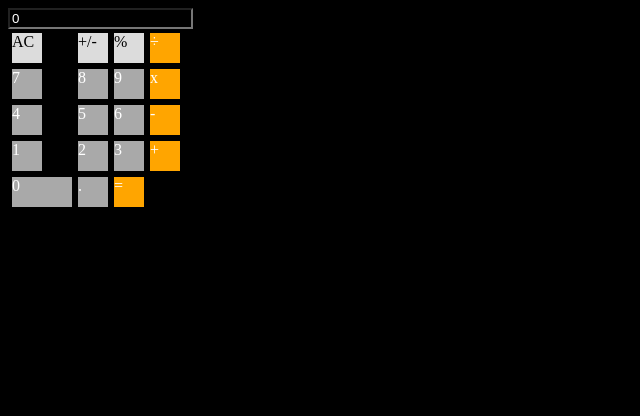
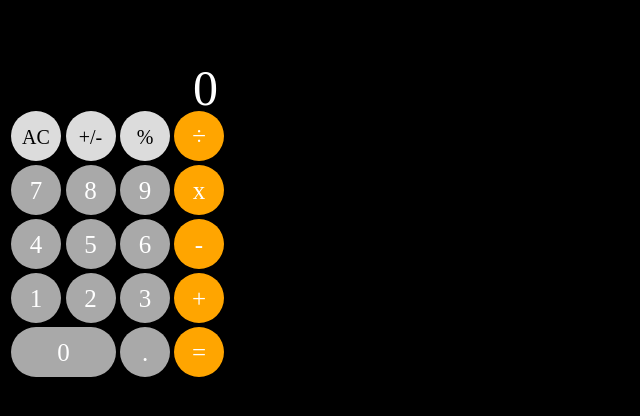
Before and after one commit to semicolonable/CalculatorApp, a plain HTML site: page index.html in a window 1280 px wide. Shown: the whole page, without its empty margins (0-640 px from the left). Drawn offline with Linux system fonts and the light colour scheme.

Commit message:
동그란 버튼, 숫자창 수정

```diff
--- a/index.html
+++ b/index.html
@@ -11,10 +11,13 @@
 
         <table>
             <thead class="box">
+                <!-- <div class="user_value">
+                    <input id="result_box" type="number">
+                </div> -->
                 <div class="user_value">
-                    <input id="result_box" type="number">
-                        </input>
-
+                    <div id="result_box" tabindex="0">
+                        <div id = "result">0</div>
+                    </div>
                 </div>
             </thead>
             <div id="btn">
@@ -46,7 +49,7 @@
                             <td><div id="btn_sum" class="calbtn">+</div></td>
                         </tr>
                         <tr class="c0=+">
-                            <td><div id="btn0" class="numbtn">0</div></td>
+                            <td colspan = "2"><div id="btn0" class="numbtn" >0</div></td>
                             <td><div id="btn_point" class="numbtn">.</div></td>
                             <td><div id="btn_equal" class="calbtn">=</div></td>
                         </tr>
--- a/script.js
+++ b/script.js
@@ -1,4 +1,4 @@
-let resultBox = document.querySelector("#result_box");
+let resultBox = document.querySelector("#result");
 let userValue = 0;
 
 
@@ -18,16 +18,19 @@ function init() {
     }
     // sign init
     document.querySelector("#btn_AC").addEventListener('click', function () {
-        userValue=0;
-        resultBox.value = 0;
+        userValue = 0;
+        resultBox.innerText = 0;
+        accentOFF();
     })
     document.querySelector("#btn_switch").addEventListener('click', function () {
         userValue *= -1;
-        resultBox.value = 0 + userValue;
+        resultBox.innerText = 0 + userValue;
+        accentOFF();
     })
     document.querySelector("#btn_percentage").addEventListener('click', function () {
         userValue /= 100;
-        resultBox.value = 0 + userValue;
+        resultBox.innerText = 0 + userValue;
+        accentOFF();
     })
 
     document.querySelector("#btn_divide").addEventListener('click', function () {
@@ -38,13 +41,9 @@ function init() {
     document.querySelector("#btn_minus").addEventListener('click', function () {
     })
     let sumBtn = document.querySelector("#btn_sum");
-    sumBtn.addEventListener('click', function() {
-        sumBtn.style.backgroundColor= 'white';
-        sumBtn.style.color= 'orange';
-
-
-
-
+    sumBtn.addEventListener('click', function () {
+        sumBtn.style.backgroundColor = 'white';
+        sumBtn.style.color = 'orange';
     })
     document.querySelector("#btn_equal").addEventListener('click', function () {
     })
@@ -52,29 +51,32 @@ function init() {
 
 function submitBtn(value) {
     console.log("submitBtn()");
-    if (resultBox.value == 0) {
+    if (resultBox.innerText == 0) {
         userValue = value;
-        resultBox.value = userValue;
+        // resultBox.value = userValue;
+        resultBox.innerText = userValue;
     }
     else {
         userValue = userValue + value;
-        resultBox.value = userValue;
+        // resultBox.value = userValue;
+        resultBox.innerText = userValue;
     }
 }
 
-function getResult(num1, num2, x){
+function getResult(num1, num2, x) {
 
 }
 
-function summary(){
+function summary() {
 
 }
 
-function accentOFF(){
+function accentOFF() {
     document.querySelector("#btn_sum").style.backgroundColor = 'orange';
-    document.querySelector("#btn_sum").style.color= 'white';
+    document.querySelector("#btn_sum").style.color = 'white';
 }
 
 
 
+
 init();
--- a/style.css
+++ b/style.css
@@ -1,6 +1,3 @@
-tr{
-    font-size: 10;
-}
 
 body{
     background-color: black;
@@ -9,41 +6,65 @@ body{
 
 
 .numbtn{
-    width: 30px;
-    height: 30px;
-    margin: 10;
+    width: 50px;
+    height: 50px;
     color: white;
     background-color: darkgrey;
-    border: 1px solid black;
+    text-align: center;
+    line-height: 52.5px;
+    border-radius: 50%;
+    font-size: 25px;
+    transition: background-color 0.2s;
 }
+
+#btn0{
+
+    width: 105px;
+    border-radius: 50px / 50px;
+    text-align:20%;
+}
+
 .numbtn:active{
     background-color: grey;
 }
 
 .calbtn{
-    width: 30px;
-    height: 30px;
+    width: 50px;
+    height: 50px;
     margin: 10;
     color: white;
     background-color: orange;
-    border: 1px solid black;
-
+    text-align: center;
+    line-height: 52.5px;
+    border-radius: 50%;
+    font-size: 25px;
+    transition: background-color,color 0.2s;
+}
+.calbtn:active{
+    background-color: lightsalmon;
 }
 
 .funcbtn{
-    width: 30px;
-    height: 30px;
+    width: 50px;
+    height: 50px;
     margin: 10;
     background-color: gainsboro;
-    border: 1px solid black;
-
+    text-align: center;
+    line-height: 52.5px;
+    border-radius: 50%;
+    font-size: 20px;
+    transition: background-color 0.2s;
 }
-#btn0{
-    width: 60px;
-
+.funcbtn:active{
+    background-color: white;
 }
 
 #result_box{
+    width: 210px;
+    height: 100px;
+    font-size: 50px;
+    text-align: right;
     background-color: black;
     color: white;
+    line-height: 160px;
 }
```
